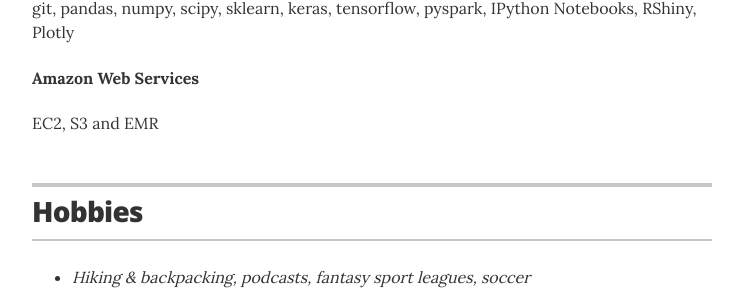
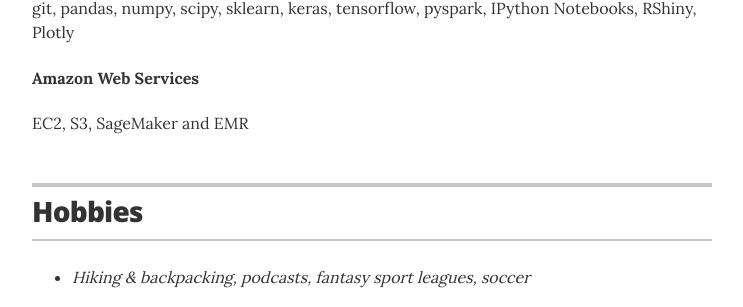
Before and after one commit to anirag/anirag.github.io, a Jekyll site: the page built from index.html, in a window 1280 px wide and 900 px high, scrolled down 3292 px. Shown: the part 563-870 px from the top of the window, without its empty margins (268-1011 px from the left). Built offline with Jekyll 4.4.1, drawn with Linux system fonts in a browser that asks for light colours; Markdown is read by kramdown in place of the engine named in the settings.

Commit message:
Added sagemaker to AWS tools

```diff
--- a/_layouts/resume.html
+++ b/_layouts/resume.html
@@ -206,7 +206,7 @@
 
         <div class="aws">
           <h4 class="aws-details">Amazon Web Services</h4>
-          <p class="aws-list">EC2, S3 and EMR</p>
+          <p class="aws-list">EC2, S3, SageMaker and EMR</p>
         </div>
 
       </section>
```
